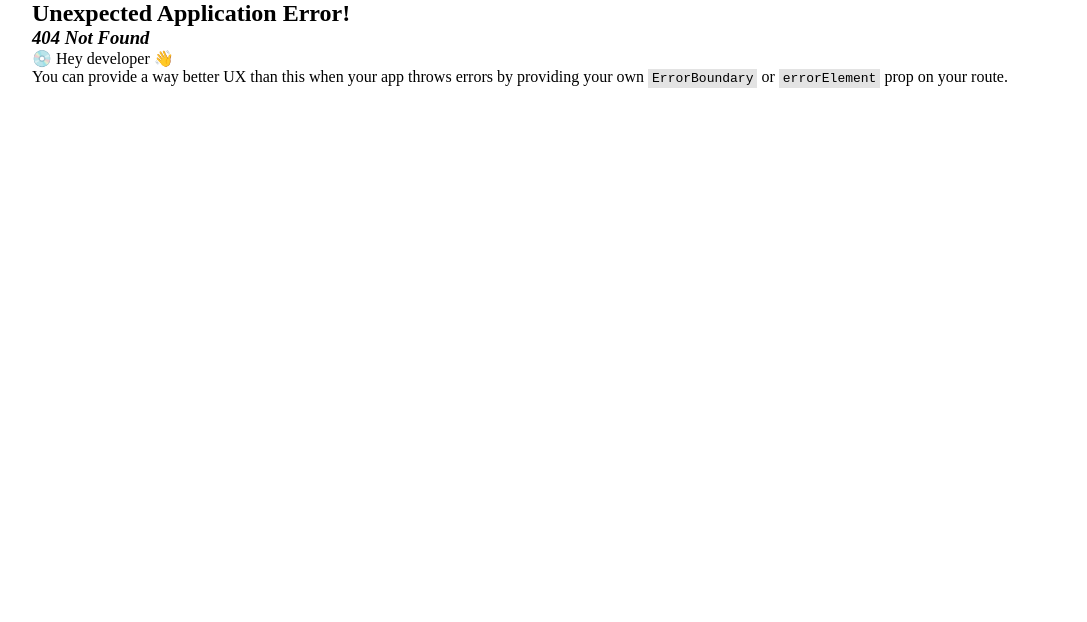
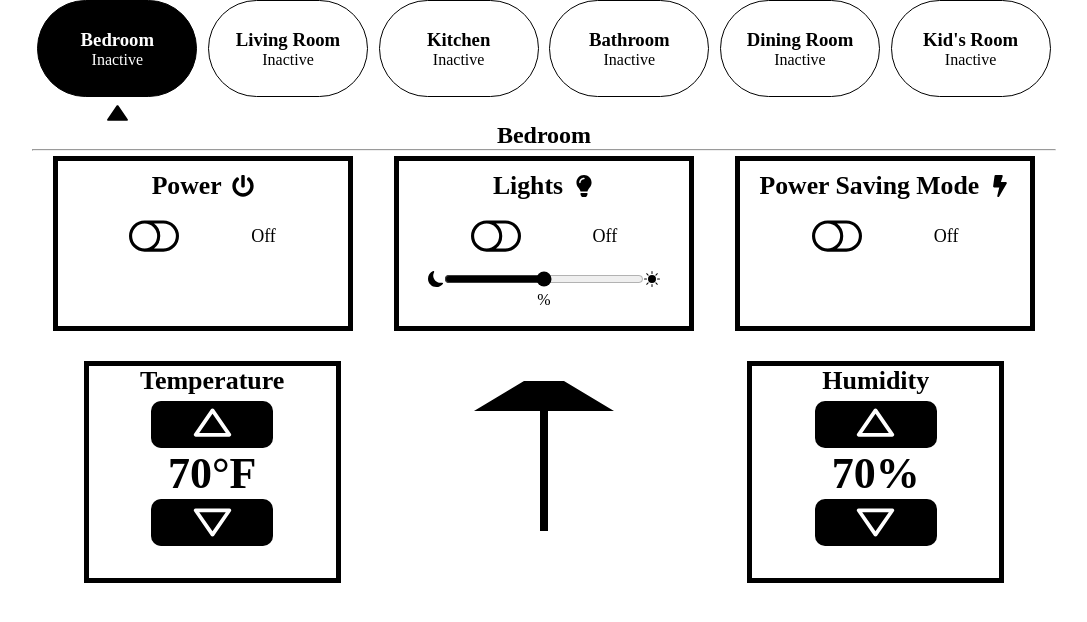
Before and after one commit to mattcodings/BrightHouse, a React (Vite) app: page /brighthouse/bedroom in a window 1280 px wide. Before the commit this address had no page. Shown: the top 622 px of the page, without its empty margins (96-1183 px from the left). Built offline with nearby package versions, Linux system fonts and the light colour scheme.

Commit message:
changed path to bedroom tab

```diff
--- a/src/App.jsx
+++ b/src/App.jsx
@@ -17,7 +17,7 @@ const router = createBrowserRouter([
     error: <Error />,
     children: [
       {
-        path: "/brighthouse/",
+        path: "/brighthouse/bedroom",
         element: <Bedroom />,
       },
       {
--- a/src/rooms/RoomNavbar.jsx
+++ b/src/rooms/RoomNavbar.jsx
@@ -49,7 +49,7 @@ const RoomNavbar = () => {
   const kidsRoomActive = Object.values(kidsRoom).includes("true");
 
   function checkRoomUsage(path) {
-    if (bedroomActive && path === "/") {
+    if (bedroomActive && path === "bedroom") {
       return "room-link room-in-use";
     }
     if (livingRoomActive && path === "living-room") {
--- a/src/utils/links.jsx
+++ b/src/utils/links.jsx
@@ -1,7 +1,7 @@
 const links = [
   {
     name: "Bedroom",
-    path: "",
+    path: "bedroom",
     active: false,
   },
   {
```
